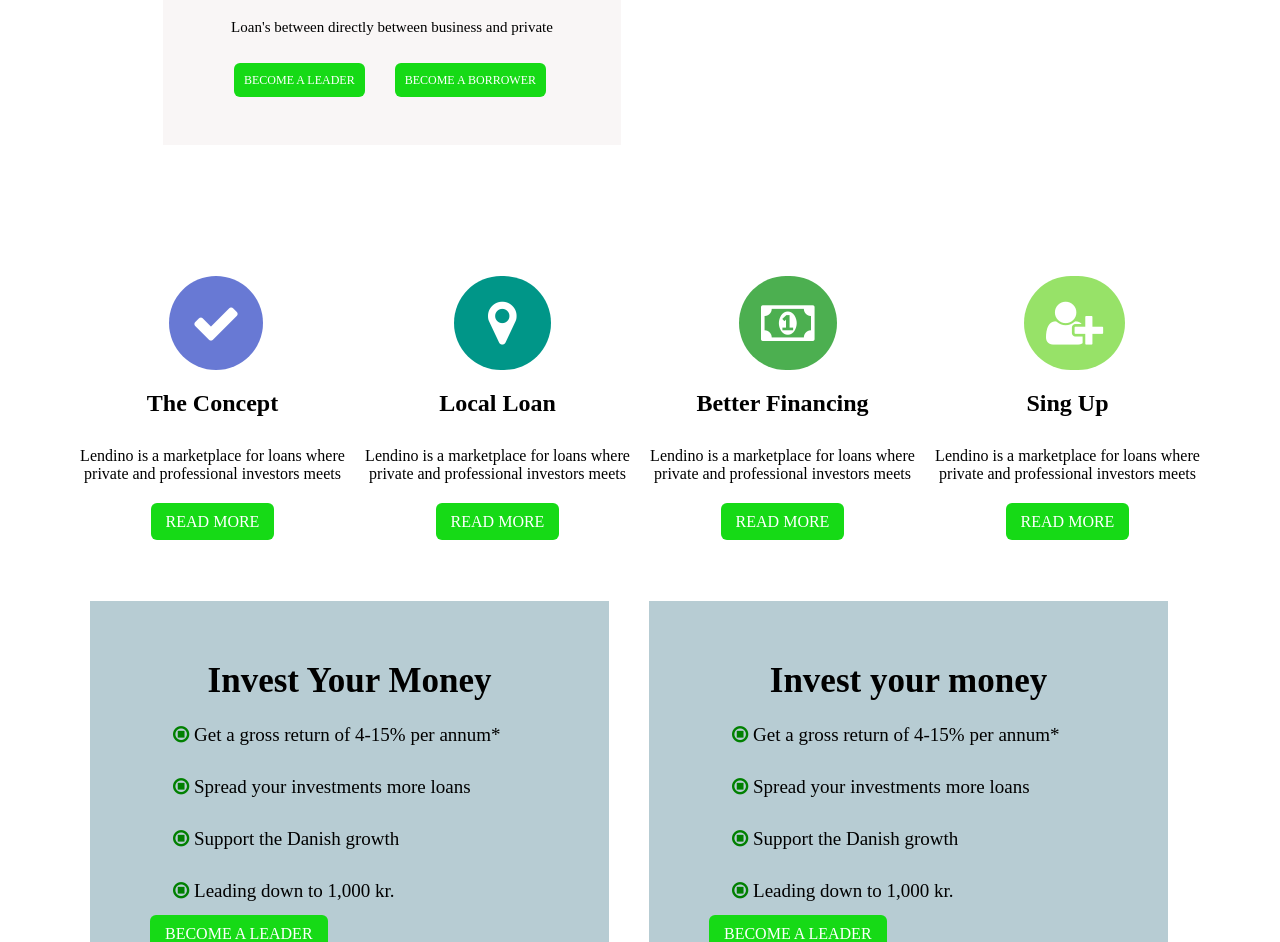
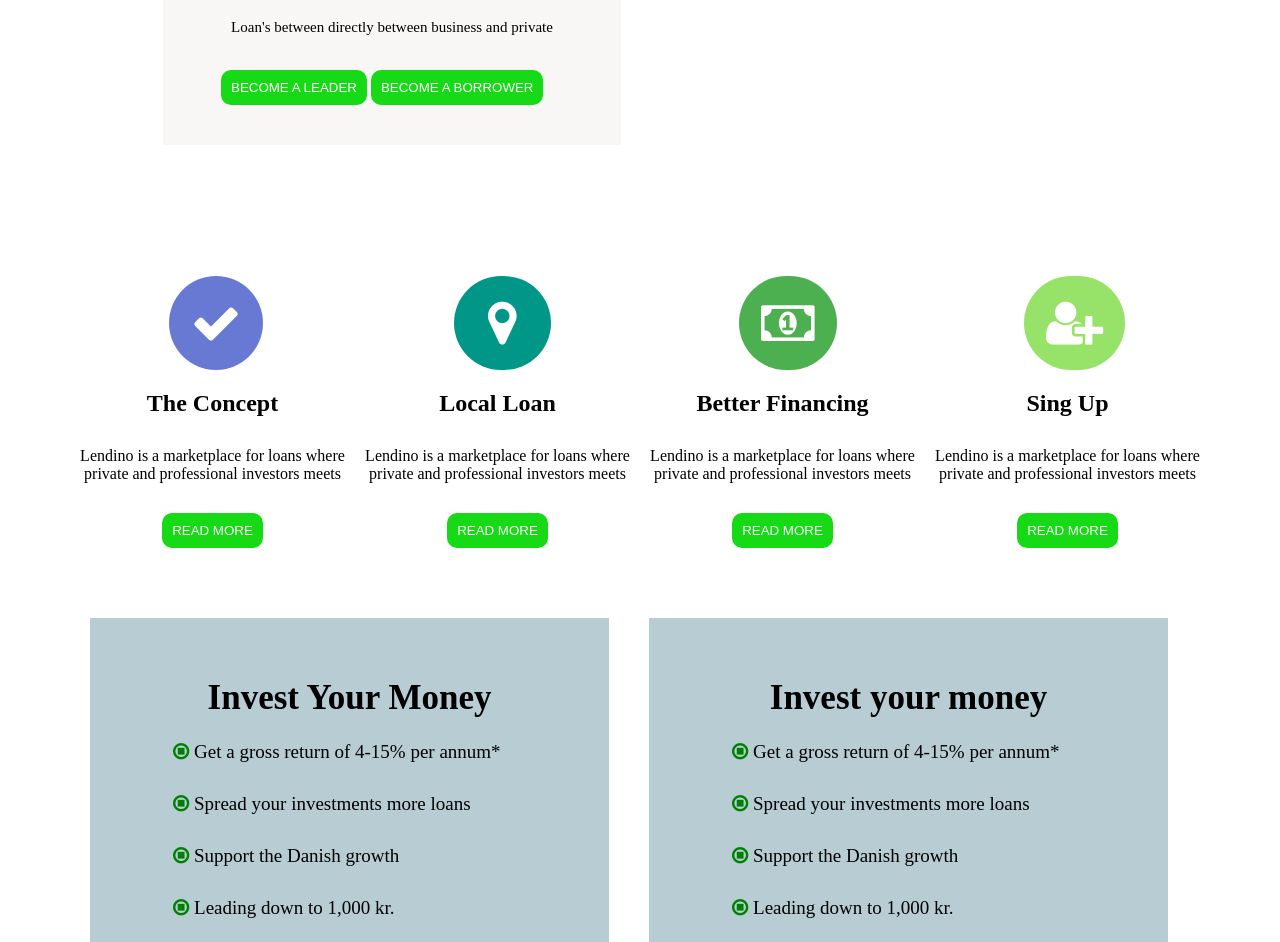
Before and after one commit to Sujoydas692/Assignment004, a plain HTML site: page index.html in a window 1280 px wide. Shown: the part 374-1316 px from the top of the page. Drawn offline with Linux system fonts and the light colour scheme.

Commit message:
Add files via upload

```diff
--- a/css/style.css
+++ b/css/style.css
@@ -4,6 +4,7 @@
 	margin: 0;
 	padding: 0;
 }
+
 
 .container {
 	width: 1140px;
@@ -34,6 +35,7 @@
 nav ul {
 
 list-style: none;
+padding-top: 6px;
 }
 nav ul li {
 
@@ -177,16 +179,6 @@
 
 .text ul li {
     display: inline-block;
-}
-
-.text ul li a {
-    text-decoration: none;
-    color: white;
-    background-color: #16da16;
-    margin: 13px;
-    padding: 10px;
-    border-radius: 6px;
-    font-size: 12px;
 }
 
 .one{
@@ -454,6 +446,10 @@
     padding: 10px;
 }
 
+button:hover{
+    background-color: dodgerblue;
+}
+
 button{
 
     color: white;
@@ -461,7 +457,8 @@
     border-radius: 10px;
     border:none;
     padding: 10px;
-    margin: 10px;
+    margin: 0 auto;
+    cursor: pointer;
 }
 
 .blog-two{
@@ -541,6 +538,10 @@
 
 }
 
+.fa.fa-star-o.no.review {
+    background-color: gray;
+}
+
 
 .rating-one p{
 
--- a/index.html
+++ b/index.html
@@ -42,8 +42,8 @@
 				<p>Loan's between directly between business and private</p>
 
 				<ul>
-					<li><a href="#">BECOME A LEADER</a></li>
-					<li><a href="#">BECOME A BORROWER</a></li>
+					<li><button type="button">BECOME A LEADER</button></li>
+					<li><button type="button">BECOME A BORROWER</button></li>
 				</ul>
 
 			</div>
@@ -60,7 +60,7 @@
 
 				<p>Lendino is a marketplace for loans where private and professional investors meets</p>
 
-				<a href="#">READ MORE</a>
+				<button type="button">READ MORE</button>
 
 				</div>
 
@@ -71,7 +71,7 @@
 
 			<p>Lendino is a marketplace for loans where private and professional investors meets</p>
 
-			<a href="#">READ MORE</a>
+			<button type="button">READ MORE</button>
 
 			</div>
 
@@ -82,7 +82,7 @@
 
 			<p>Lendino is a marketplace for loans where private and professional investors meets</p>
 
-			<a href="#">READ MORE</a>
+			<button type="button">READ MORE</button>
 
 			</div>
 
@@ -93,7 +93,7 @@
 
 			<p>Lendino is a marketplace for loans where private and professional investors meets</p>
 
-			<a href="#">READ MORE</a>
+			<button type="button">READ MORE</button>
 
 			</div>
 		</div>
@@ -111,7 +111,7 @@
 
 				</ul>
 
-				<a href="#">BECOME A LEADER</a>
+				<button type="button">BECOME A LEADER</button>
 			</div>
 
 			<div class="list-two">
@@ -127,7 +127,7 @@
 
 				</ul>
 
-				<a href="#">BECOME A LEADER</a>
+				<button type="button">BECOME A LEADER</button>
 
 			</div>
 		</div>
@@ -183,7 +183,7 @@
 					<li><i class="fa fa-star-o" aria-hidden="true"></i></li>
 					<li><i class="fa fa-star-o" aria-hidden="true"></i></li>
 					<li><i class="fa fa-star-o " aria-hidden="true"></i></li>
-					<li><i class="fa fa-star-half-o" aria-hidden="true"></i></li>
+					<li><i class="fa fa-star-o no review" aria-hidden="true"></i></li>
 
 				</ul>
 
```
